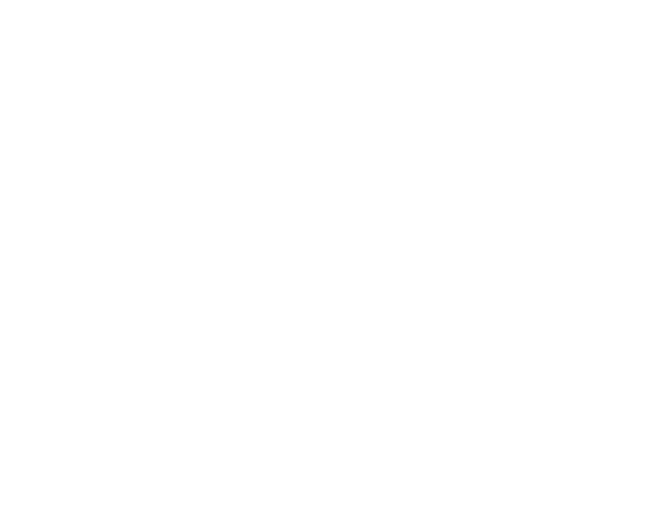
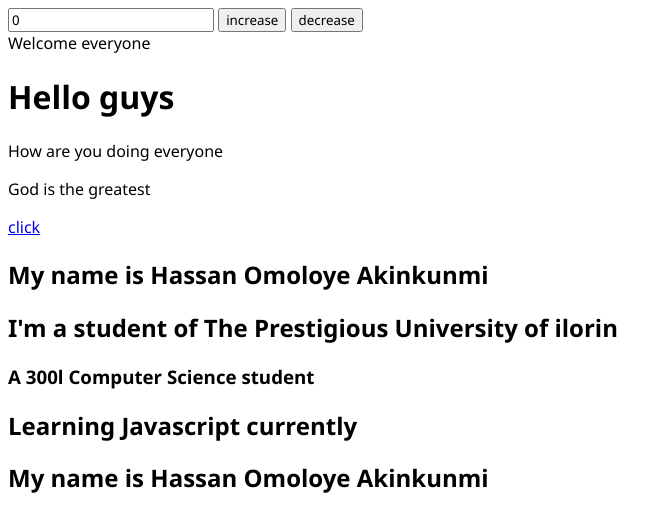
Before and after one commit to Pixies-sama/sqi_javascript_class, a plain HTML site: page function/index.html in a window 1280 px wide. Shown: the whole page, without its empty margins (0-672 px from the left). Drawn offline with Linux system fonts and the light colour scheme.

Commit message:
19th august 2026

```diff
--- a/function/index.html
+++ b/function/index.html
@@ -4,24 +4,165 @@
     <meta charset="UTF-8">
     <meta name="viewport" content="width=device-width, initial-scale=1.0">
     <title>Document</title>
+    <style>
+        *{
+        font-family: 'Segoe UI', Tahoma, Geneva, Verdana, sans-serif;
+    }
+    </style>
+
 </head>
 <body>
-    <script>
+    <input type="text" id="inputNumber" >
+    <button id="increase" onclick="increaseNumber()">increase</button>
+    <button id="decrease" onclick="decreaseNumber()">decrease</button>
+
+    <div id="greet">Helo</div>
+    <p class="greet">Good Morning</p>
+    <section class="greet">How are you doing everyone</section>
+    <p>God is the greatest</p>
+    <a href="#">click</a>
+
+    <h2 id="header_one"></h2>
+    <h2 id="header_two"></h2>
+    <h3 class="header_three"></h2>
+    <h2 class="header_four"></h2>
+    <h2 class="header_five"></h2>
 
 
+    <script>
     <!-- Function -->
      <!-- Function is a reuseable block of  code used to performm a specific task -->
 
      <!-- Decleration Function -->
     function callName(){
         console.log("Hassan")
+        console.log(4 * 5);
+        console.log("My name is JOhn");
+
     }
-    callName()
+     callName()  //function invocation
 
     // Assignment
-    // Write a function that b returns 3 sentences about yourself
-    // what is a parametarized function
-    // what is an anonymous function
+    // Write a function that returns 3 sentences about yourself
+    // Answer
+     function aboutMyself (){
+        console.log("My name is Hassan Omoloye Akinkunmi");
+        console.log("I'm 20 years old and i reside in Nigeria");
+        console.log("I'm a first class student of the university of ilorin");
+     }
+
+     aboutMyself();
+    // what is a parametarized function ?
+    // Answrer
+    // In JavaScript, a parameterized function is simply a function that accepts input values (parameters) when you call it, allowing it to perform its task with different data each time.
+
+
+    // what is an anonymous function?
+    // in JavaScript, an anonymous function is a function that does not have a name. It's defined without an identifier and is typically used where you need a function temporarily, often as an argument to another function or assigned to a variable.
+
+
+    // 18th august 2026
+    // Anonymous function
+    (function (){
+        console.log(4* 5);
+
+    })
+    ()
+
+    // Arrow function or Call back function
+    let myAge = () =>{
+        console.log(20);
+
+    }
+    myAge()
+
+    // Default parameter
+    function calculate(x= 4, y = 5) {
+        console.log(x * y);
+
+    }
+    calculate(3, 8)
+    calculate(3, 8)
+    calculate(3, 8)
+    calculate(3, 8)
+    calculate(3, 8)
+
+    // class work
+    let inputValue = document.getElementById('inputNumber')
+    let increase = document.getElementById('increase')
+    let decrease = document.getElementById('decrease')
+
+    function increaseNumber() {
+       return inputValue.value++
+    }
+
+    function decreaseNumber() {
+       return inputValue.value--
+    }
+    decreaseNumber()
+    increaseNumber()
+
+    // Assignment
+    // read on DOM
+
+    // 19th august 2026
+    // DOM Methods
+    // Accessing elements
+    // document.getelementById
+    let getDiv = document.getElementById('greet')
+    console.log(getDiv);
+
+    // document.getelementById
+    let getAllGreetings = document.getElementsByClassName('greet')
+    console.log(getAllGreetings);
+
+    // document.getelementById
+    let getP = document.getElementsByTagName('greet')
+    console.log(getP);
+
+    // document.querySelector
+    let getFirstSelected = document.querySelector('.greet');
+    console.log(getFirstSelected);
+
+    // document.querySelectorAll
+    let allSelectedElements = document.querySelectorAll('.greet');
+    console.log(allSelectedElements);
+
+    // Modifying elements
+    getDiv.innerText = "Welcome everyone"
+    getFirstSelected.innerHTML = "<h1>Hello guys</h1>"
+
+    // CreateElement
+    let createH1 = document.createElement("H1")
+    let createP = document.createElement("p")
+
+    // createH1.innerHTML = "Hello Hassan"
+    console.log(createH1);
+
+    createH1.appendChild(createP)
+    createP.innerText = "great";
+
+
+    // Assignment
+    // 1. Read and understand otheer DOM methods that we are yet to discuss in class
+    // 2. Create 5 sentences in your script and display them on your UI
+    let headerOne = document.getElementById("header_one");
+    let headerTwo = document.getElementById("header_two");
+    let headerThree = document.getElementsByTagName('h3');
+    let headerFour = document.getElementsByClassName('header_four');
+    let headerFive = document.querySelector('.header_five');
+
+
+    headerOne.innerText = "My name is Hassan Omoloye Akinkunmi";
+    headerTwo.innerText = "I'm a student of The Prestigious University of ilorin";
+    headerThree[0].innerHTML = "A 300l Computer Science student";
+    headerFour[0].innerHTML = "Learning Javascript currently";
+    headerFive.innerText = "My name is Hassan Omoloye Akinkunmi";
+
+
+    let arrayList = [1, 3, 4, 5,]
+    console.log(arrayList[2]);
+
     </script>
 </body>
 </html>
```
